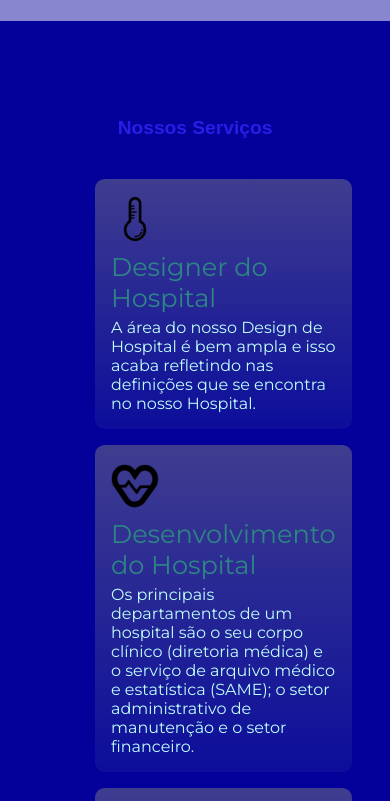
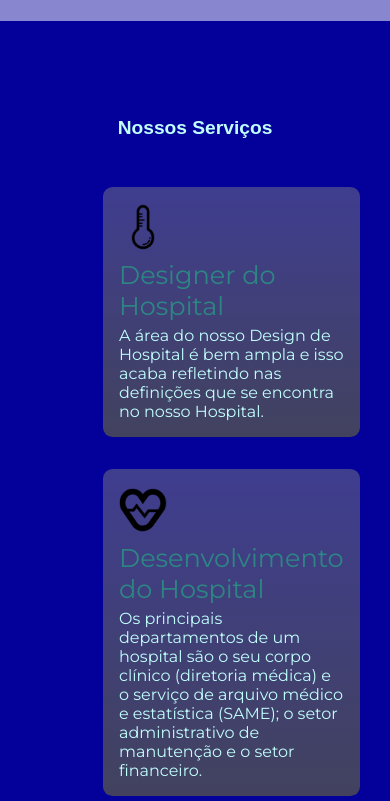
Before and after one commit to gabri05el/site-hospital, a plain HTML site: page index.html in a window 390 px wide. Shown: the part 4568-5369 px from the top of the page. Drawn offline with Linux system fonts and the light colour scheme; a web font is replaced by a local one.

Commit message:
Update main.css

```diff
--- a/styles/main.css
+++ b/styles/main.css
@@ -197,4 +197,13 @@
     .conteudo__final {
         background-image: none;
     }
+    .conteudo__final h2 {
+        color: var(--cor-fonte);
+    }
+    .conteudo__final_divisao {
+        background-image: linear-gradient(#3f3d8f, #42425f);
+        border-radius: 0.6rem;
+        padding: 1rem;
+        margin: 1rem;
+    }
 }
```
